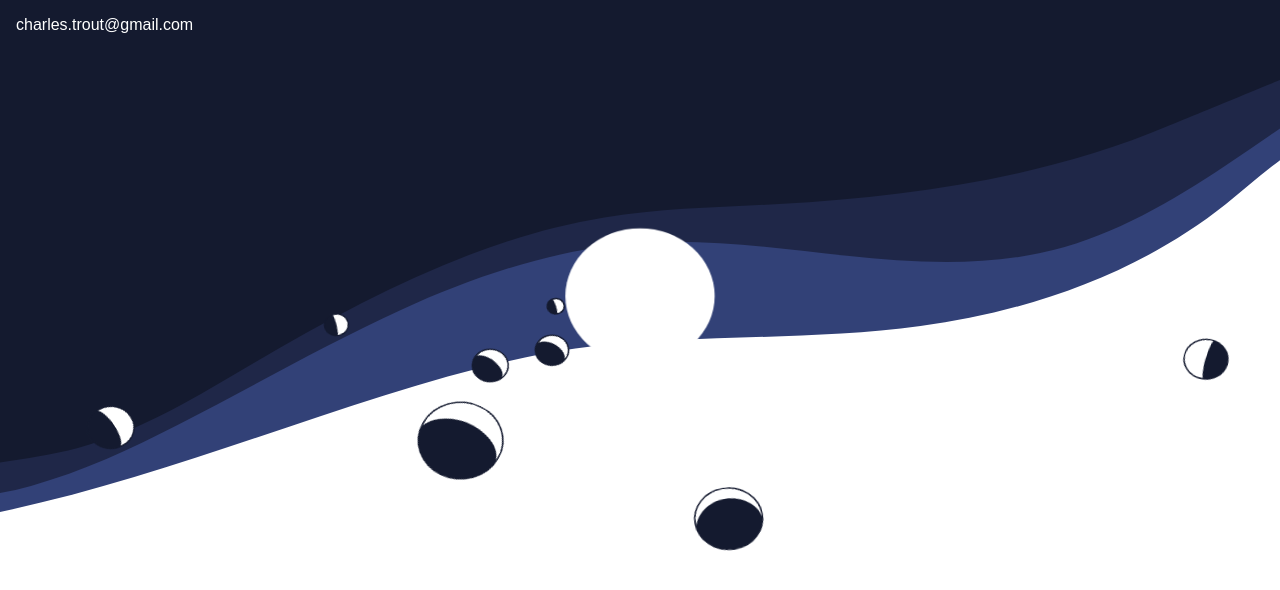
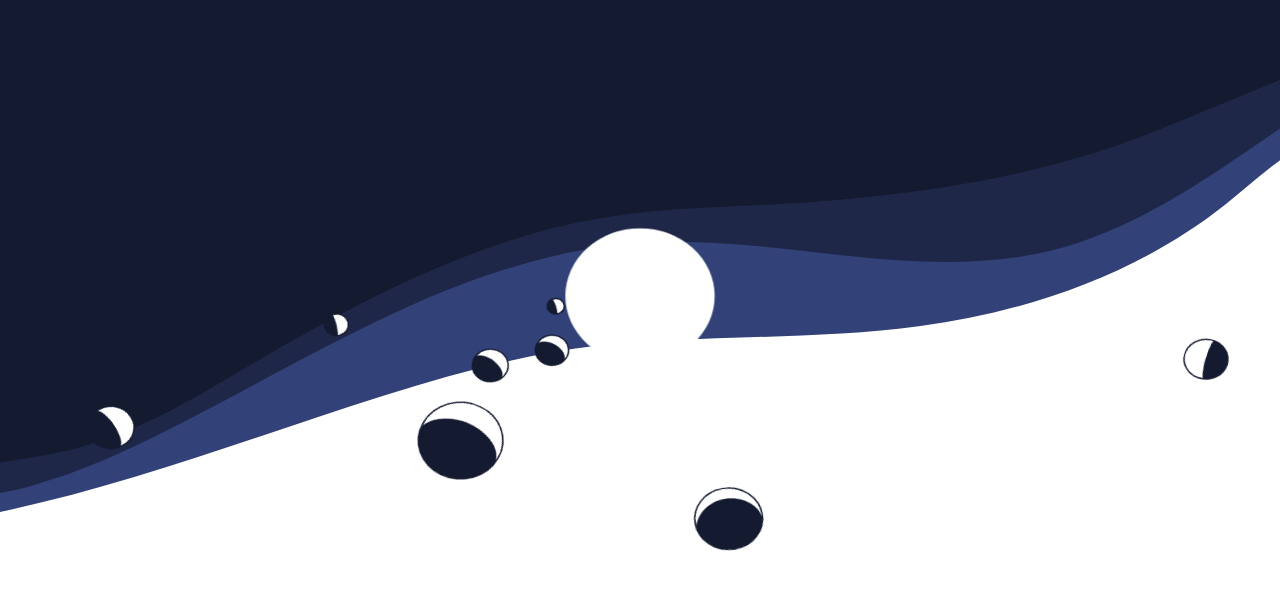
Before and after one commit to lordkyl/orbits, a plain HTML site: page index.html in a window 1280 px wide. Drawn offline with Linux system fonts and the light colour scheme.

Commit message:
remove contact

```diff
--- a/index.html
+++ b/index.html
@@ -89,7 +89,6 @@
             </div>
         </div>
         <div class="content"></div>
-        <a class="contact" href="mailto:charles.trout@gmail.com">charles.trout@gmail.com</a>
         <script src="planets.js"></script>
     </body>
 </html>
```
